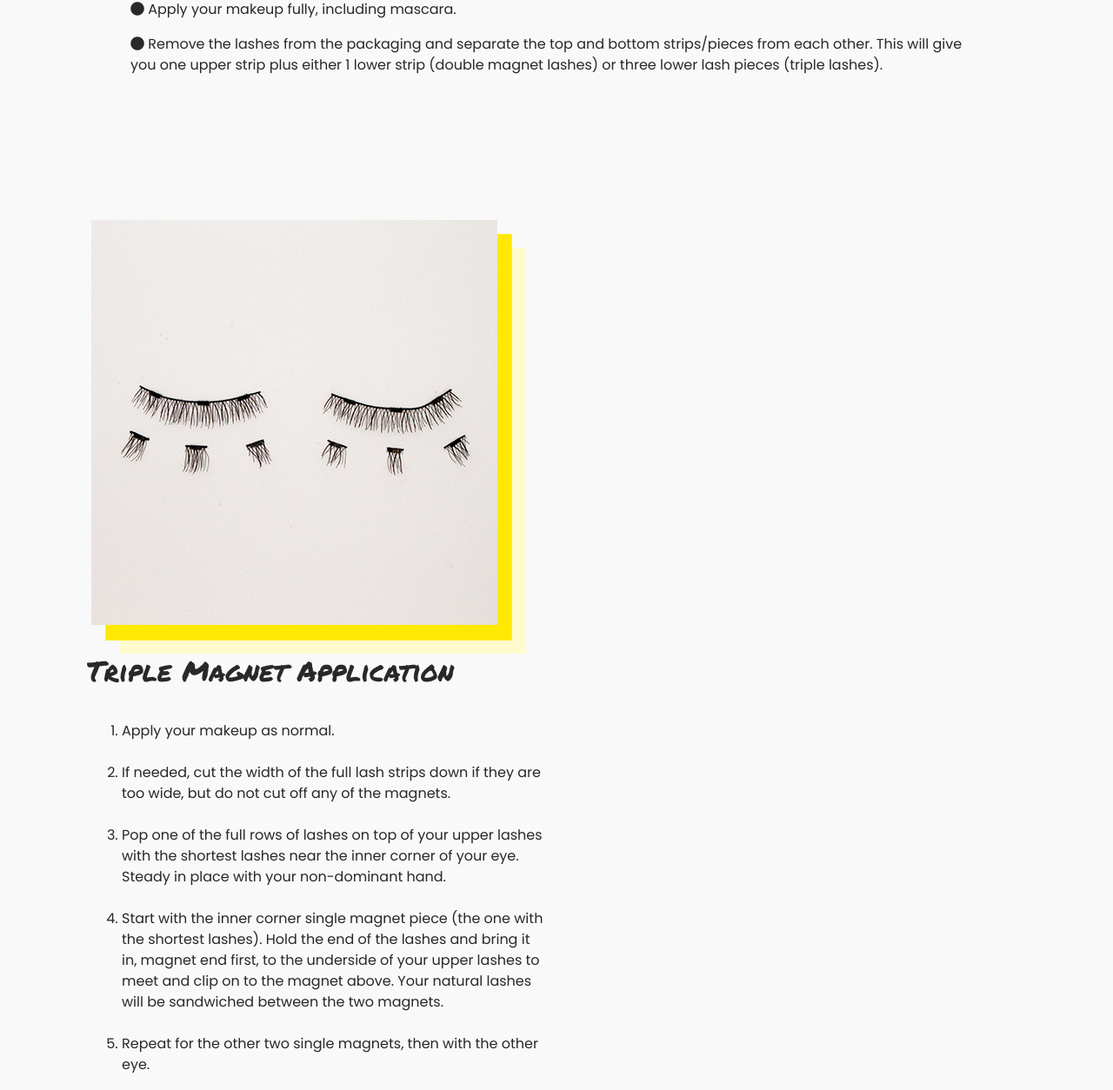
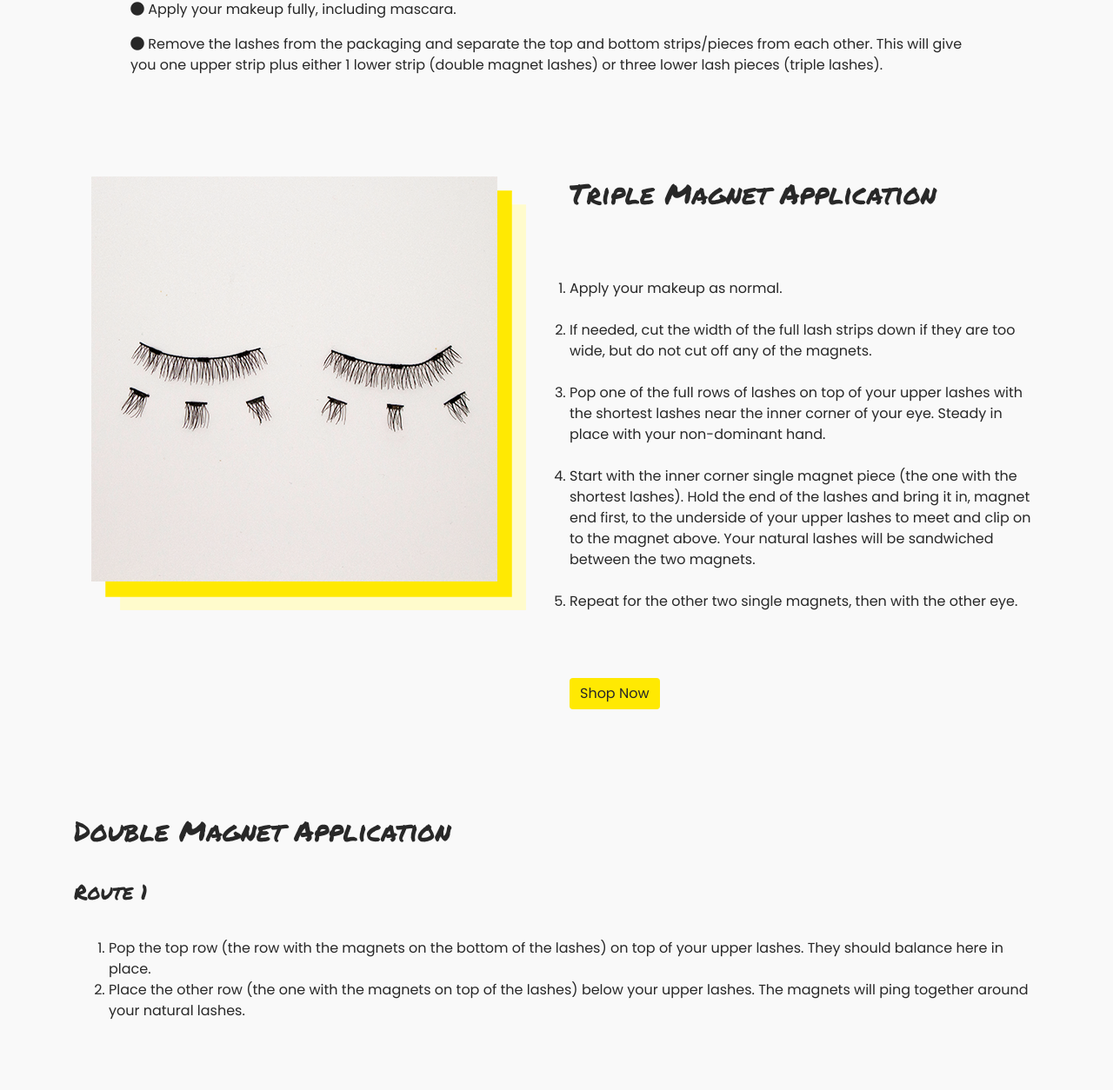
Before and after one commit to michellelclement/magnetic-eyes, a Django app: page /application/ in a window 1280 px wide. Shown: the part 987-2241 px from the top of the page at 87% size. Run offline with Django 3.2, Linux system fonts and the light colour scheme; some libraries are stand-ins or nearby versions.

Commit message:
updated styling errors on application and homepage

```diff
--- a/home/static/home/css/home.css
+++ b/home/static/home/css/home.css
@@ -41,12 +41,14 @@
     margin-bottom: 200px;
 }
 
-.about-images img {
+.about-images,
+.application-images img {
     display: block;
     margin: auto;
 }
 
-.about-content {
+.about-content,
+.application-content {
     padding: 20px 0px;
 }
 
@@ -83,7 +85,6 @@
 
 .application-row {
     padding-top: 50px;
-    padding-bottom: 50px;
     margin: 50px;
 }
 
@@ -93,7 +94,7 @@
 
 .application-container {
     margin-top: 100px;
-    margin-bottom: 200px;
+    margin-bottom: 100px;
 }
 
 .application-images img {
@@ -107,7 +108,7 @@
 
 .route-2-row {
     padding-top: 75px;
-    padding-bottom: 200px;
+    padding-bottom: 100px;
 }
 
 
@@ -177,4 +178,8 @@
     padding-top: 0px;
 }
 
+.application-text {
+    padding-top: 50px;
 }
+
+}
--- a/home/templates/home/application.html
+++ b/home/templates/home/application.html
@@ -44,21 +44,21 @@
 </div>
 
 <!-- Triple Magnet Application -->
+
 <div class="container application-container">
   <div class="row">
 
-    <div class="col-md-6 about-images">
+    <div class="col-md-6 application-images">
       <img
         class="img-fluid"
         src="/media/application-triple.png"
         alt="The parts of a triple magnet eyelash set"
       />
     </div>
- </div>
-    <div class="col-md-6">
+    <div class="col-md-6 application-text">
       <div>
         <h2>Triple Magnet Application</h2>
-        <ol class="aapplication-content">
+        <ol class="application-content">
           <li>Apply your makeup as normal.</li>
           <br />
           <li>
@@ -85,12 +85,12 @@
           </li>
         </ol>
       </div>
-      <div class="about-content">
-        <a href="#" class="btn btn-primary">Shop DRAMA</a>
+      <div class="application-content">
+        <div class="applcation-content"><a href="{% url 'products' %}" class="btn btn-primary">Shop Now</a></div>
       </div>
     </div>
 </div>
-
+ </div>
 <!-- Double Magnet Application section -->
 
 <div class="container application-container">
@@ -171,8 +171,8 @@
             <br />
           </ol>
         </div>
-        <div class="about-content">
-          <a href="#" class="btn btn-primary">Shop DRAMA</a>
+        <div class="application-content">
+          <div class="application-content"><a href="{% url 'products' %}" class="btn btn-primary">Shop Now</a></div>
         </div>
       </div>
 
@@ -198,7 +198,7 @@
             month, saving 20% on the RRP of individual products.
           </p>
           <p>Learn more here</p>
-          <div class="about-content">
+          <div class="application-content">
             <a href="#" class="btn btn-primary">Subscribe & Save</a>
           </div>
         </div>
```
